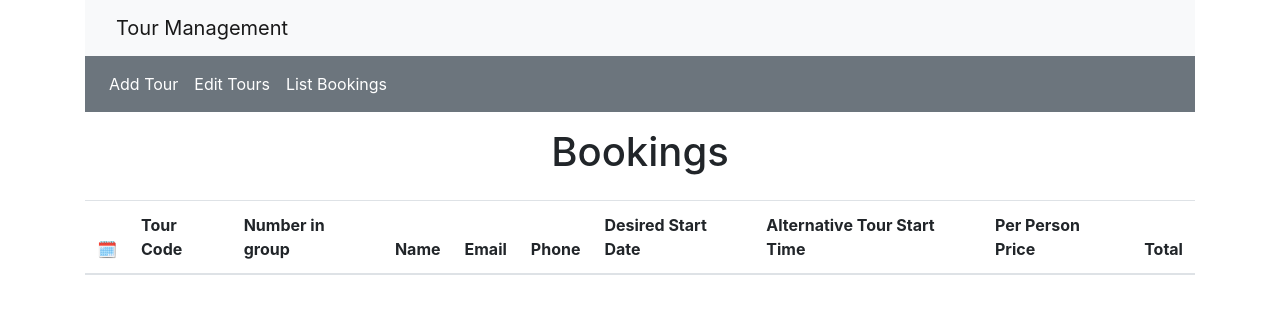
After one commit to KarmaComputing/group-booking-calculator, a Flask app: template templates/list-bookings.html in a window 1280 px wide. The commit adds this page. Shown: the top 314 px of the page. Run offline with Flask 3, Linux system fonts and the light colour scheme; the template is opened without the code that fills it, so the values that code supplies are empty; parts of the project's set-up code (start-up, migrations or seed data) failed here and were passed over; some libraries are stand-ins or nearby versions.

Commit message:
store bookings

```diff
--- a/app.py
+++ b/app.py
@@ -7,13 +7,18 @@ from flask import (
     url_for,
     jsonify,
     after_this_request,
+    make_response,
 )  # noqa: E501
 import secrets
 import json
 import pickle
 import os
+from datetime import datetime, timezone
 
 STATE_DIR = os.getenv("BOOKING_STATE_DIR", "./state/")
+COMPANY_NAME = os.getenv("COMPANY_NAME", "")
+PACKAGE_BASE_URL = os.getenv("PACKAGE_BASE_URL", "")
+CORS_ORIGIN = os.getenv("CORS_ORIGIN", "http://127.0.0.1:5000")
 
 """
 
@@ -43,10 +48,41 @@ tour = {
     "cost_per_person": "calculate_cost_per_person",
 }
 
+booking = {
+    "tour_code": "LDNPUB2025",
+    "number_of_people": 10,
+    "quoted_price_per_person": 10,
+    "name": "Fred",
+    "email": "fred@example.com",
+    "wechat_id": "abc123",
+    "phone": "+4401234567890",
+    "desired_tour_start_date": "yyy/mm/dd",
+    "alternative_tour_start_time": "00:00",
+    "alternative_tour_pickup_point": "Pizza Planet",
+    "additional_transport_arrangement_requested": "Train",
+    "preferred_payment_method": "paypal",
+    "additional_comments": "Test",
+}
+
+"""
+TODO: add to wordpress html event listener for order button
+
+Array.from(document.getElementsByTagName("input")).forEach(function(input) {
+ if (input.value == "Submit Your Order") {
+     console.log(`Found it ${input}`);
+     input.addEventListener("click", function(e) {
+     alert("you clicked it!");
+     });
+ }
+});
+
+"""
+
 
 def calculate_cost_per_person(tour: dict, number_of_people: int) -> dict:
     total_cost = 0
     fixed_costs = 0
+    number_of_people = int(number_of_people)
 
     # Calculate the fixed costs
     for fixed_cost in tour["pricing_rules"]["fix_costs_per_person"]:
@@ -127,6 +163,26 @@ except (FileNotFoundError, EOFError):
 except Exception as e:
     print(f"Error pickle {e}")
 
+# Load previously picked bookings if present
+try:
+    fp = open(f"{STATE_DIR}/bookings-pickle", mode="rb")
+    bookings = pickle.load(fp)
+    bookings = json.loads(bookings)
+except (FileNotFoundError, EOFError):
+    print(
+        "pickle file is FileNotFoundError or "
+        "EOFError. Writing empty bookings list"  # noqa: E501
+    )  # noqa: E501
+    with open(f"{STATE_DIR}/bookings-pickle", mode="wb") as fp:
+        stub = json.dumps([])
+        pickle.dump(stub, fp)
+    fp = open("bookings-pickle", mode="rb")
+    # Load newly created empty bookings object
+    bookings = pickle.load(fp)
+    bookings = json.loads(bookings)
+except Exception as e:
+    print(f"Error pickle {e}")
+
 
 def save_tours_to_pickle_file(tours):
     # TODO assure structure
@@ -134,9 +190,124 @@ def save_tours_to_pickle_file(tours):
         pickle.dump(json.dumps(tours), fp)
 
 
+def save_bookings_to_pickle_file(bookings):
+    # TODO assure structure
+    with open(f"{STATE_DIR}/bookings-pickle", mode="wb") as fp:
+        pickle.dump(json.dumps(bookings), fp)
+
+
+@app.after_request
+def cors(response):
+    if request.method == "OPTIONS":
+        response = make_response()
+        response.headers.add("Access-Control-Allow-Origin", CORS_ORIGIN)  # noqa: E501
+        response.headers.add(
+            "Access-Control-Allow-Headers", "Content-Type"
+        )  # noqa: E501
+        return response
+    elif request.method == "POST":
+        response.headers.add("Access-Control-Allow-Origin", CORS_ORIGIN)  # noqa: E501
+
+    # Otherwise continue as normal
+    return response
+
+
+@app.context_processor
+def additional_utilities():
+    def get_tour_total_price(tour_code: str, number_of_people: int) -> int:
+        tour = get_tour_by_tour_code(tour_code)
+        if tour is None:
+            return f"unknown tour: {tour_code}"
+        return calculate_cost_per_person(tour, number_of_people)["total_cost"]
+
+    def get_tour_per_person_price(
+        tour_code: str, number_of_people: int
+    ) -> int:  # noqa: E501
+        tour = get_tour_by_tour_code(tour_code)
+        if tour is None:
+            return f"unknown tour: {tour_code}"
+        return calculate_cost_per_person(tour, number_of_people)[
+            "price_per_person"
+        ]  # noqa: E501
+
+    return dict(
+        get_tour_total_price=get_tour_total_price,
+        get_tour_per_person_price=get_tour_per_person_price,
+    )
+
+
+@app.template_filter("tsToHumanDateTime")
+def tsToHumanDateTime(timestamp):
+    try:
+        humanDateTime = datetime.fromtimestamp(timestamp).strftime(
+            "%Y/%m/%d %H:%M"
+        )  # noqa: E501
+    except Exception as e:
+        print(f"Error parsing timestamp: {e}")
+        humanDateTime = "Unknown"
+    return humanDateTime
+
+
 @app.route("/")
 def index():
     return render_template("admin.html")
+
+
+@app.route("/booking", methods=["GET"])
+def list_bookings():
+    return render_template(
+        "list-bookings.html",
+        bookings=bookings,
+        PACKAGE_BASE_URL=PACKAGE_BASE_URL,  # noqa: E501
+    )
+
+
+@app.route("/booking", methods=["POST"])
+def store_booking():
+    booking = request.get_json()
+    print(f"Echo'ing back the booking: {booking}")
+    save_bookings_to_pickle_file(bookings)
+    newBooking = {
+        "created_at_ts": datetime.now(tz=timezone.utc).timestamp(),
+        "tour_code": booking.get("tour_code"),
+        "number_of_people": booking.get("number_of_people"),
+        "name": booking.get("name"),
+        "email": booking.get("email"),
+        "wechat_id": booking.get("wechat_id"),
+        "phone": booking.get("phone"),
+        "desired_tour_start_date": booking.get("desired_tour_start_date"),
+        "alternative_tour_start_time": booking.get(
+            "alternative_tour_start_time"
+        ),  # noqa: E501
+        "alternative_tour_pickup_point": booking.get(
+            "alternative_tour_pickup_point"
+        ),  # noqa: E501
+        "additional_transport_arrangement_requested": booking.get(
+            "additional_transport_arrangement_requested"
+        ),
+        "preferred_payment_method": booking.get("preferred_payment_method"),
+        "additional_comments": booking.get("additional_comments"),
+    }
+    bookings.append(newBooking)
+    save_bookings_to_pickle_file(bookings)
+    return booking
+
+
+@app.route("/booking/thankyou/<string:name>", methods=["GET"])
+def thank_you(name):
+    msg = f"""
+    <pre>
+    Hi {name}!
+
+    Thanks for submitting your tour request.
+    We will check tour availability and get back to you as soon as we can.
+
+    Hoping we can give you a truly British experience!
+
+    Cheers,
+    {COMPANY_NAME}
+    """
+    return msg
 
 
 @app.route("/tours")
@@ -249,18 +420,20 @@ def api_calculate_cost_per_person():
 
 
 @app.route(
-    "/api/tour_per_person_price/<tour_code>/<int:number_of_people>", methods=["GET"]
+    "/api/tour_per_person_price/<tour_code>/<int:number_of_people>",
+    methods=["GET"],  # noqa: E501
 )  # noqa: E501
 def api_get_tour_per_person_price_by_tour_code(tour_code, number_of_people):
     @after_this_request
     def add_header(response):
-        response.headers['Access-Control-Allow-Origin'] = '*'
+        response.headers["Access-Control-Allow-Origin"] = "*"
         return response
+
     tour = get_tour_by_tour_code(tour_code)
 
     costs = calculate_cost_per_person(tour, number_of_people)
     # Remove total_fixed_costs from response
-    costs.pop('total_fixed_costs', None)
+    costs.pop("total_fixed_costs", None)
     return jsonify(costs)
 
 
--- a/templates/layout.html
+++ b/templates/layout.html
@@ -8,8 +8,8 @@
     <meta name="viewport" content="width=device-width, initial-scale=1, shrink-to-fit=no">
 
     <!-- Bootstrap CSS -->
-    <link rel="stylesheet" href="https://cdn.jsdelivr.net/npm/bootstrap@4.0.0/dist/css/bootstrap.min.css"
-        integrity="sha384-Gn5384xqQ1aoWXA+058RXPxPg6fy4IWvTNh0E263XmFcJlSAwiGgFAW/dAiS6JXm" crossorigin="anonymous">
+    <link rel="stylesheet" href="https://cdn.jsdelivr.net/npm/bootstrap@4.6.2/dist/css/bootstrap.min.css" integrity="sha384-xOolHFLEh07PJGoPkLv1IbcEPTNtaed2xpHsD9ESMhqIYd0nLMwNLD69Npy4HI+N" crossorigin="anonymous">
+
     <style>
         <!-- Bootstrap overrides
         -->
@@ -40,6 +40,7 @@
                 <div class="navbar-nav">
                     <a class="nav-link text-white" href="{{ url_for('index') }}">Add Tour</a>
                     <a class="nav-link text-white" href="{{ url_for('list_tours') }}">Edit Tours</a>
+                    <a class="nav-link text-white" href="{{ url_for('list_bookings') }}">List Bookings</a>
                 </div>
             </div>
         </nav>
--- /dev/null
+++ b/templates/list-bookings.html
@@ -0,0 +1,42 @@
+{% extends "layout.html" %}
+{% block title %}Tour Bookings Admin Panel{% endblock %}
+
+{% block content %}
+
+    <h1 class="mt-3 mb-4 text-center display-6">Bookings</h1>
+
+
+  <table class="table">
+    <thead>
+      <tr>
+        <th scope="col">🗓️</th>
+        <th scope="col">Tour Code</th>
+        <th scope="col">Number in group</th>
+        <th scope="col">Name</th>
+        <th scope="col">Email</th>
+        <th scope="col">Phone</th>
+        <th scope="col">Desired Start Date</th>
+        <th scope="col">Alternative Tour Start Time</th>
+        <th scope="col">Per Person Price</th>
+        <th scope="col">Total</th>
+      </tr>
+    </thead>
+    <tbody>
+    {% for booking in bookings|reverse %}
+      <tr>
+        <th scope="row">{{ booking['created_at_ts']|tsToHumanDateTime }}</td>
+        <th>{{ booking['tour_code'] }} (<a href="{{ PACKAGE_BASE_URL }}/{{ booking['tour_code'] }} ">open</a>)</td>
+        <td>{{ booking['number_of_people'] }}</td>
+        <td>{{ booking['name'] }}</td>
+        <td>{{ booking['email'] }}</td>
+        <td>{{ booking['phone'] }}</td>
+        <td>{{ booking['desired_tour_start_date'] }}</td>
+        <td>{{ booking['alternative_tour_start_time'] }}</td>
+        <td>&pound;{{ get_tour_per_person_price(booking['tour_code'], booking['number_of_people']) }}</td>
+        <td>&pound;{{ get_tour_total_price(booking['tour_code'], booking['number_of_people']) }}</td>
+      </tr>
+    {% endfor %}
+    </tbody>
+  </table>
+
+{% endblock content %}
```
Also changed, not shown: 2 other files.
